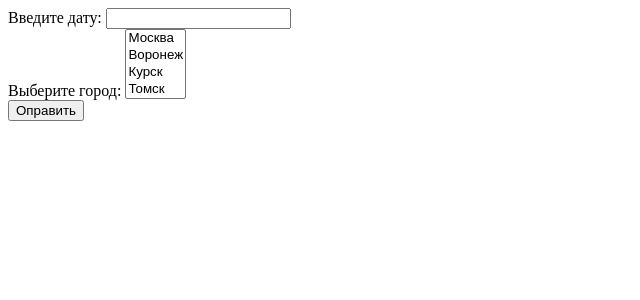
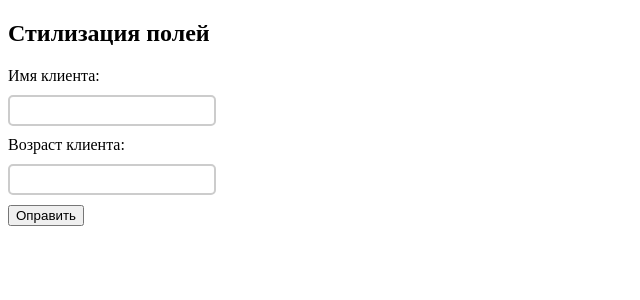
Before and after one commit to EfanovEvgeny1/test-, a Django app: page / in a window 1280 px wide. Shown: the top 300 px of the page, without its empty margins (0-640 px from the left). Run offline with Django 5.2, Linux system fonts and the light colour scheme.

Commit message:
13.09.24 Ефанов Дубровина цуканов ЛЗ 9

```diff
--- a/django_test/firstapp/forms.py
+++ b/django_test/firstapp/forms.py
@@ -1,28 +1,7 @@
 from django import forms
 
 class UserForm(forms.Form):
-    """
-    name = forms.CharField(label="Имя клиента", max_length=15, help_text="ФИO не более 15 символов")
-    age = forms.IntegerField(label="Возраст клиента")
-    email = forms.EmailField(label="Электронный адрес", help_text="Обязательный символ - @")
-    basket = forms.BooleanField(label="Положить товар в корзину", required=False)
-    vyb = forms.NullBooleanField(label="Вы поедете в Сочи этим летом?")
-    ip_adres = forms.GenericIPAddressField(label="IP адрес", help_text=" Пример формата 192.0.2.0")
-    reg_text = forms.RegexField(label="Текст", regex="^[0-9][A-F][0-9]$")
-    slug_text = forms.SlugField(label="Введите текст")
-    url_text = forms.URLField(label="Введите URL", help_text="Например http://www.google.com")
-    uuid_text = forms.UUIDField(label="Введите UUID", help_text="Формат xxxxxxxx-xxxx-xxxx-xxxxxxxxxxxxxxxx")
-    combo_text = forms.ComboField(label="Введите URL",
-                                  fields=[forms.URLField(), forms.CharField(max_length=20)])
-    file_path = forms.FilePathField(label="Выберите файл", path="D:/",
-                                    allow_files="True", allow_folders="True")
-    file = forms.ImageField(label="Изображение")
-    """
-    date = forms.DateField(label="Введите дату")
-
-    city = forms.TypedMultipleChoiceField(label="Выберите город",
-                                          empty_value=None,
-                                          choices=((1, "Москва"),
-                                                   (2, "Воронеж"),
-                                                   (3, "Курск"),
-                                                   (4, "Томск")))
+    name = forms.CharField(label="Имя клиента",
+    widget=forms.TextInput(attrs={"class": "myfield"}))
+    age = forms.IntegerField(label="Возраст клиента",
+    widget=forms.NumberInput(attrs={"class": "myfield"}))
--- a/django_test/firstapp/views.py
+++ b/django_test/firstapp/views.py
@@ -6,8 +6,18 @@ from django.template.response import TemplateResponse
 
 
 def index(request):
-    userform = UserForm()
-    return render(request, "firstapp/index.html", {"form": userform})
+    if request.method == "POST":
+        userform = UserForm(request.POST)
+        if userform.is_valid():
+            name = userform.cleaned_data["name"]
+            return HttpResponse("<h2>Имя введено коррректно – {0}</h2>".format(name))
+        else:
+            return HttpResponse("Ошибка ввода данных")
+    else:
+        userform = UserForm()
+        return render(request, "firstapp/index.html", {"form": userform})
+
+
 
 
 def products(request, productid):
--- a/django_test/templates/firstapp/index.html
+++ b/django_test/templates/firstapp/index.html
@@ -1,17 +1,31 @@
 <!DOCTYPE html>
 <html lang="en">
 <head>
- <meta charset="UTF-8">
+ <meta charset="utf-8">
  <title>Форма Django!</title>
+ <style>
+ .myfield{
+ border:2px solid #ccc;
+ border-radius:5px;
+ height:25px;
+ width:200px;
+ margin: 10px 10px 10px 0;
+ }
+ </style>
 </head>
-<body>
+<body class="container">
+<h2>Стилизация полей</h2>
  <form method="POST">
  {% csrf_token %}
- <table>
- {{ form }}
- </table>
+ <div>
+ {% for field in form %}
+ <div class="row">
+ {{field.label_tag}}
+ <div class="col-md-10">{{field}}</div>
+ </div>
+ {% endfor %}
+ </div>
  <input type="submit" value="Оправить" >
-
-</form>
+ </form>
 </body>
 </html>
```
